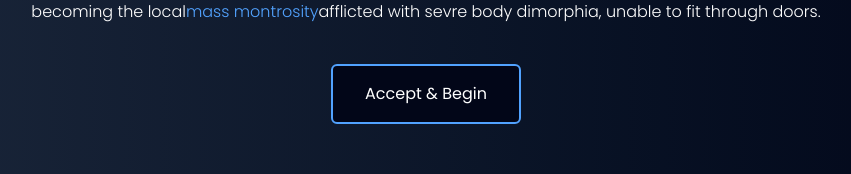
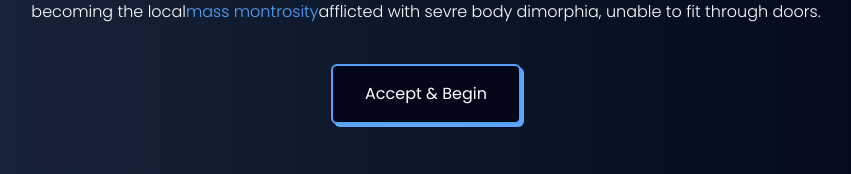
Before and after one commit to AbdullahiAbdulganiyu/fitness-app, a React (Vite) app: page / in a window 1280 px wide. Shown: the part 426-600 px from the top of the page, without its empty margins (214-1065 px from the left). Built offline with nearby package versions, Linux system fonts and the light colour scheme.

Commit message:
using the class to style the button

```diff
--- a/src/components/Hero.jsx
+++ b/src/components/Hero.jsx
@@ -18,7 +18,7 @@ export default function Hero() {
         <span className="text-blue-400 font-medium">mass montrosity</span>
         afflicted with sevre body dimorphia, unable to fit through doors.
       </p>
-      <button className="px-8 py-4 rounded-md border-[2px] bg-slate-950 border-blue-400 border-solid">
+      <button className="px-8 py-4 rounded-md border-[2px] bg-slate-950 border-blue-400 border-solid blueShadow">
         <p>Accept & Begin</p>
       </button>
     </div>
```
